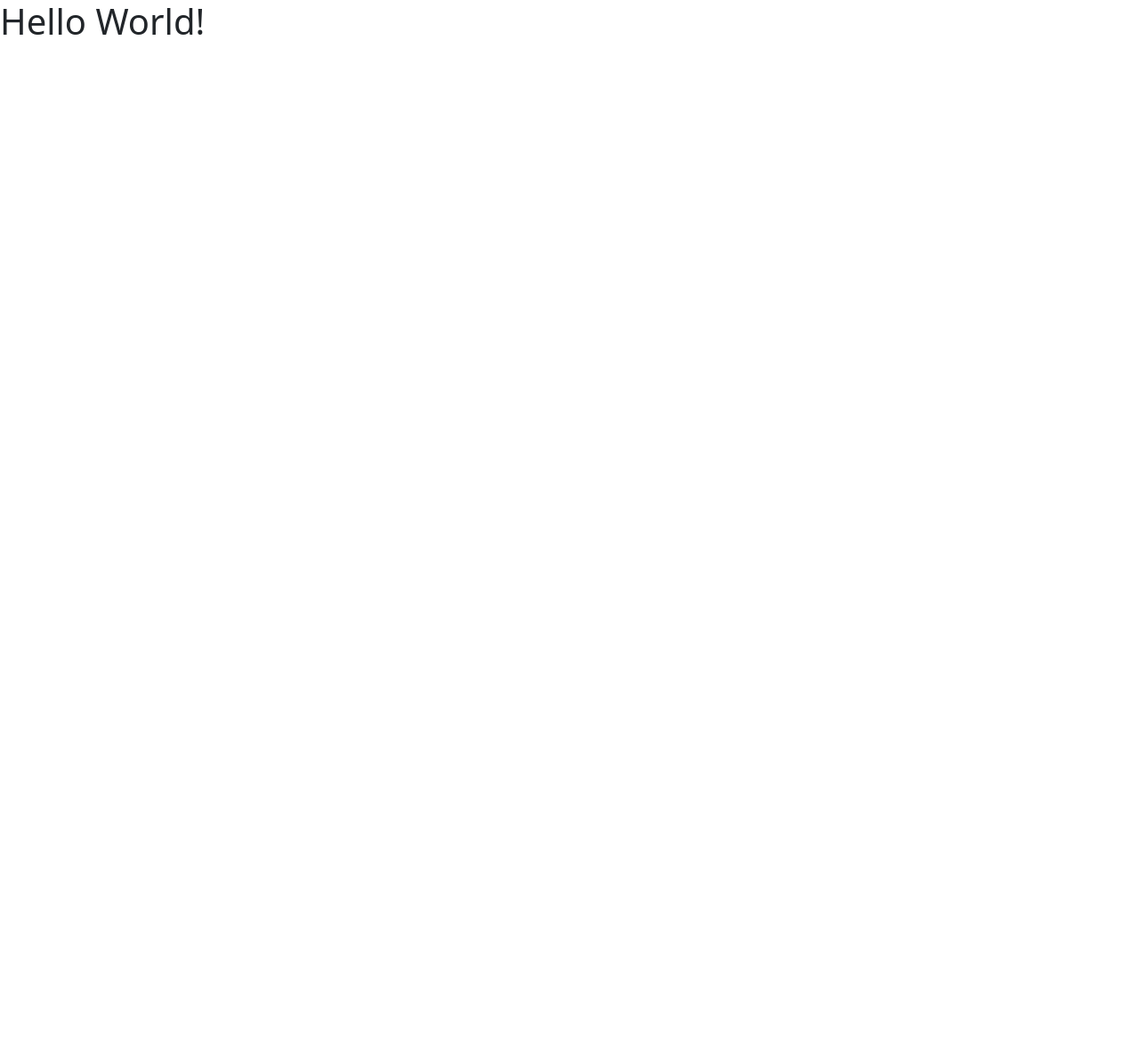
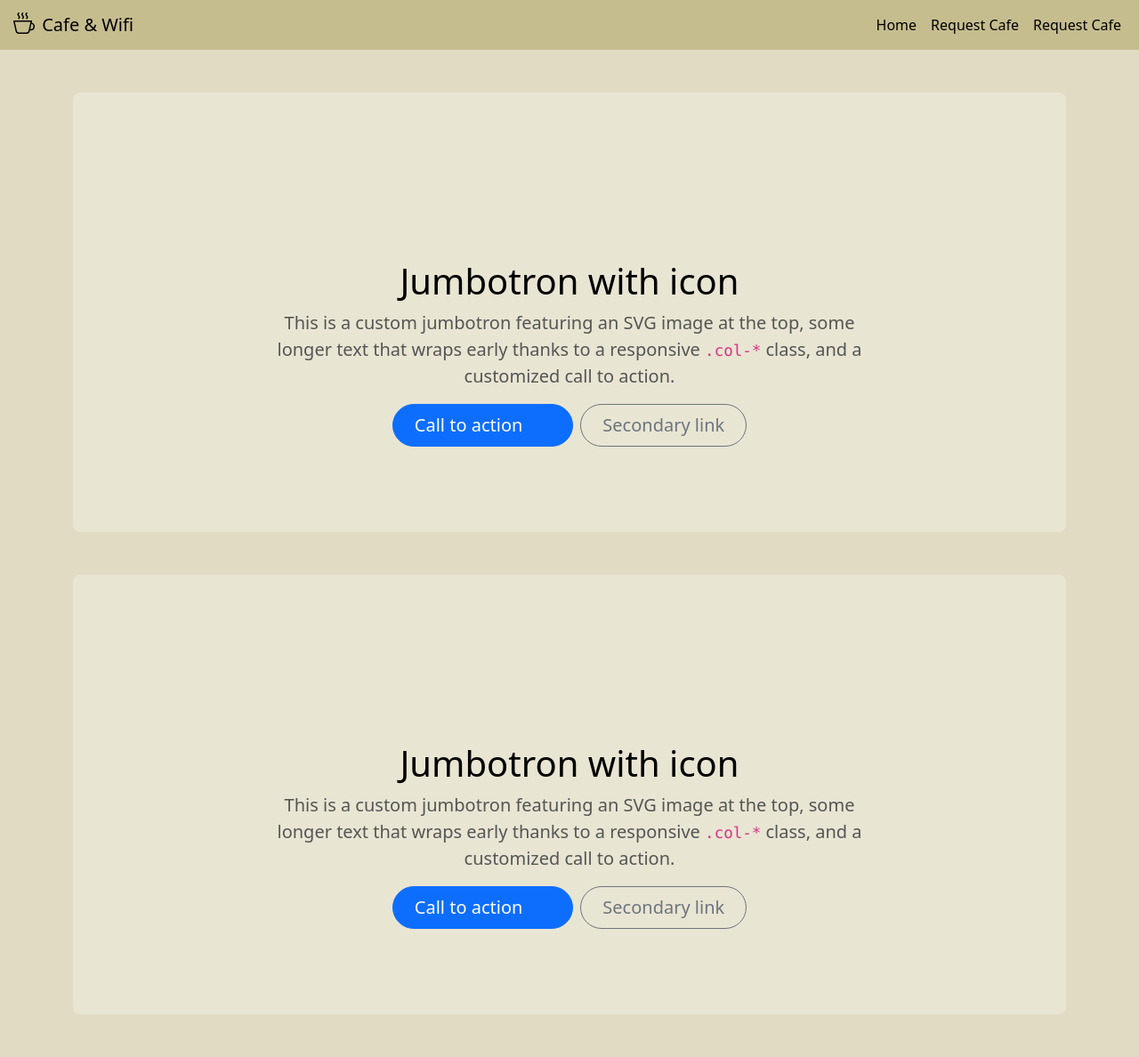
Before and after one commit to mhrafin/Cafe-Wifi-Website, a Flask app: page / in a window 1280 px wide. Before the commit the page is almost empty. Shown: the whole page at 89% size. Before the commit the page ends 39 px from the top, so only its background shows below. Run offline with Flask 3, Linux system fonts and the light colour scheme.

Commit message:
Add navbar

```diff
--- a/templates/base.html
+++ b/templates/base.html
@@ -12,7 +12,8 @@
     />
   </head>
 
-  <body>
+  <body style="background-color: #e0dbc2;">
+    {% include "nav.html" %}
     {% block content %}{% endblock content%}
     <script
       src="https://cdn.jsdelivr.net/npm/bootstrap@5.3.3/dist/js/bootstrap.bundle.min.js"
--- a/templates/home.html
+++ b/templates/home.html
@@ -1,4 +1,73 @@
-{% extends "base.html" %}
-{% block content %}
-<h1>Hello World!</h1>
+{% extends "base.html" %} {% block content %}
+<div class="container my-5">
+  <div class="p-5 text-center rounded-3" style="background-color: #e9e5d3">
+    <svg
+      class="bi mt-4 mb-3"
+      style="color: var(--bs-indigo)"
+      width="100"
+      height="100"
+    >
+      <use xlink:href="#bootstrap"></use>
+    </svg>
+    <h1 class="text-body-emphasis">Jumbotron with icon</h1>
+    <p class="col-lg-8 mx-auto fs-5 text-muted">
+      This is a custom jumbotron featuring an SVG image at the top, some longer
+      text that wraps early thanks to a responsive <code>.col-*</code> class,
+      and a customized call to action.
+    </p>
+    <div class="d-inline-flex gap-2 mb-5">
+      <button
+        class="d-inline-flex align-items-center btn btn-primary btn-lg px-4 rounded-pill"
+        type="button"
+      >
+        Call to action
+        <svg class="bi ms-2" width="24" height="24">
+          <use xlink:href="#arrow-right-short"></use>
+        </svg>
+      </button>
+      <button
+        class="btn btn-outline-secondary btn-lg px-4 rounded-pill"
+        type="button"
+      >
+        Secondary link
+      </button>
+    </div>
+  </div>
+</div>
+<div class="b-example-divider"></div>
+<div class="container my-5">
+    <div class="p-5 text-center rounded-3" style="background-color: #e9e5d3">
+      <svg
+        class="bi mt-4 mb-3"
+        style="color: var(--bs-indigo)"
+        width="100"
+        height="100"
+      >
+        <use xlink:href="#bootstrap"></use>
+      </svg>
+      <h1 class="text-body-emphasis">Jumbotron with icon</h1>
+      <p class="col-lg-8 mx-auto fs-5 text-muted">
+        This is a custom jumbotron featuring an SVG image at the top, some longer
+        text that wraps early thanks to a responsive <code>.col-*</code> class,
+        and a customized call to action.
+      </p>
+      <div class="d-inline-flex gap-2 mb-5">
+        <button
+          class="d-inline-flex align-items-center btn btn-primary btn-lg px-4 rounded-pill"
+          type="button"
+        >
+          Call to action
+          <svg class="bi ms-2" width="24" height="24">
+            <use xlink:href="#arrow-right-short"></use>
+          </svg>
+        </button>
+        <button
+          class="btn btn-outline-secondary btn-lg px-4 rounded-pill"
+          type="button"
+        >
+          Secondary link
+        </button>
+      </div>
+    </div>
+  </div>
 {% endblock content%}
--- /dev/null
+++ b/templates/nav.html
@@ -0,0 +1,44 @@
+<nav class="navbar navbar-expand-lg" style="background-color: #c6bd8f;">
+  <div class="container-fluid">
+    <button
+      class="navbar-toggler"
+      type="button"
+      data-bs-toggle="collapse"
+      data-bs-target="#navbarsExample11"
+      aria-controls="navbarsExample11"
+      aria-expanded="false"
+      aria-label="Toggle navigation"
+    >
+      <span class="navbar-toggler-icon"></span>
+    </button>
+
+    <div class="collapse navbar-collapse d-lg-flex" id="navbarsExample11">
+      <a class="navbar-brand col-lg-3 me-0" href="#">
+        <img
+          src="{{ url_for('static', filename='assets/img/cup-hot.svg')}}"
+          alt="Logo"
+          width="30"
+          height="24"
+          class="d-inline-block align-text-top"
+        />
+        Cafe & Wifi
+      </a>
+
+      <ul class="navbar-nav col-lg-9 justify-content-lg-end">
+        <li class="nav-item">
+          <a class="nav-link active" aria-current="page" href="#">Home</a>
+        </li>
+        <li class="nav-item">
+          <a class="nav-link active" aria-current="page" href="#"
+            >Request Cafe</a
+          >
+        </li>
+        <li class="nav-item">
+          <a class="nav-link active" aria-current="page" href="#"
+            >Request Cafe</a
+          >
+        </li>
+      </ul>
+    </div>
+  </div>
+</nav>
```
Also changed, not shown: static/assets/img/cup-hot-fill.svg (added), static/assets/img/cup-hot.svg (added).
